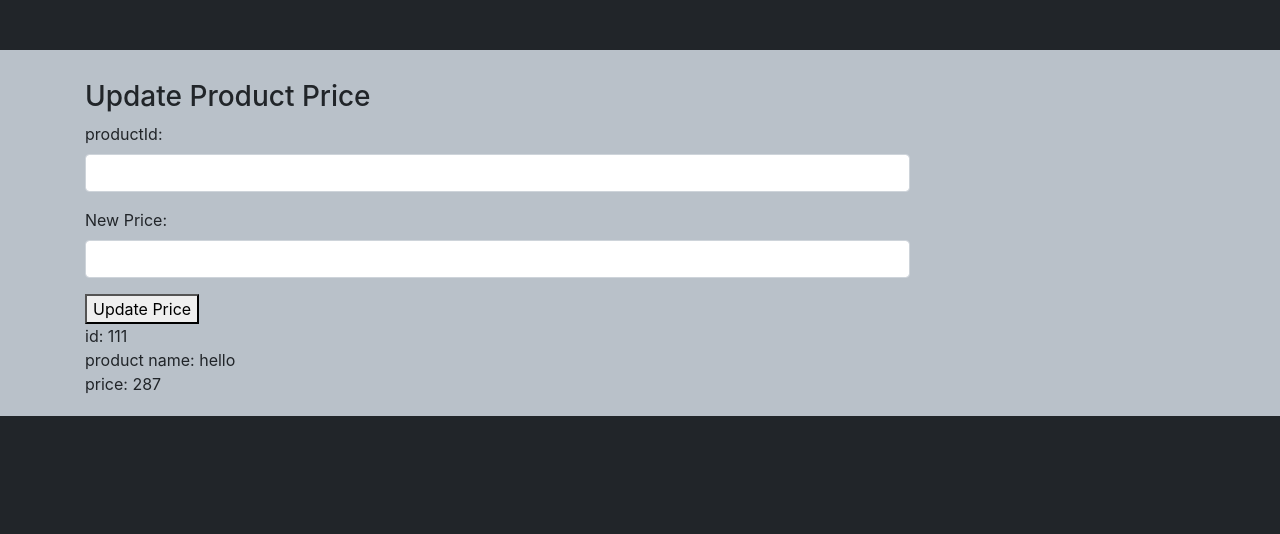
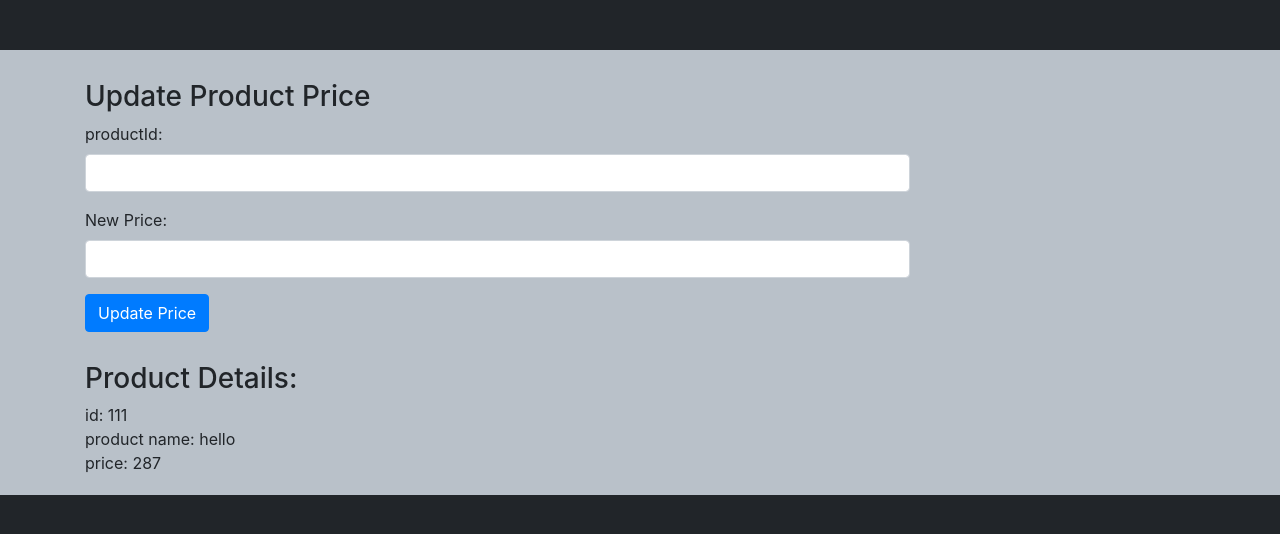
Before and after one commit to jatint17/userms_clientside, a React (Create React App) app: page / in a window 1280 px wide. Shown: the top 534 px of the page. Built offline with nearby package versions, Linux system fonts and the light colour scheme.

Commit message:
Added response object and styling mods

```diff
--- a/src/component/UpdatePrice.js
+++ b/src/component/UpdatePrice.js
@@ -57,7 +57,7 @@ export default function UpdatePrice() {
                         <label>New Price: </label>
                         <input type="number" ref={newPriceRef} name="newPrice" onChange={() => setFieldVal(newPriceRef)} className="form-control" />
                     </div>
-                    <button>Update Price</button>
+                    <button className="btn btn-primary">Update Price</button>
                 </form>
 
                 {currentState.validations ? (
@@ -67,7 +67,8 @@ export default function UpdatePrice() {
                 ) : ''}
 
                 {currentState.product ? (
-                    <div>
+                    <div className={commonStyle1.margintop30}>
+                        <h3>Product Details: </h3>
                         <DisplayProductDetails product={currentState.product} />
                     </div>
                 ) : ''}
```
